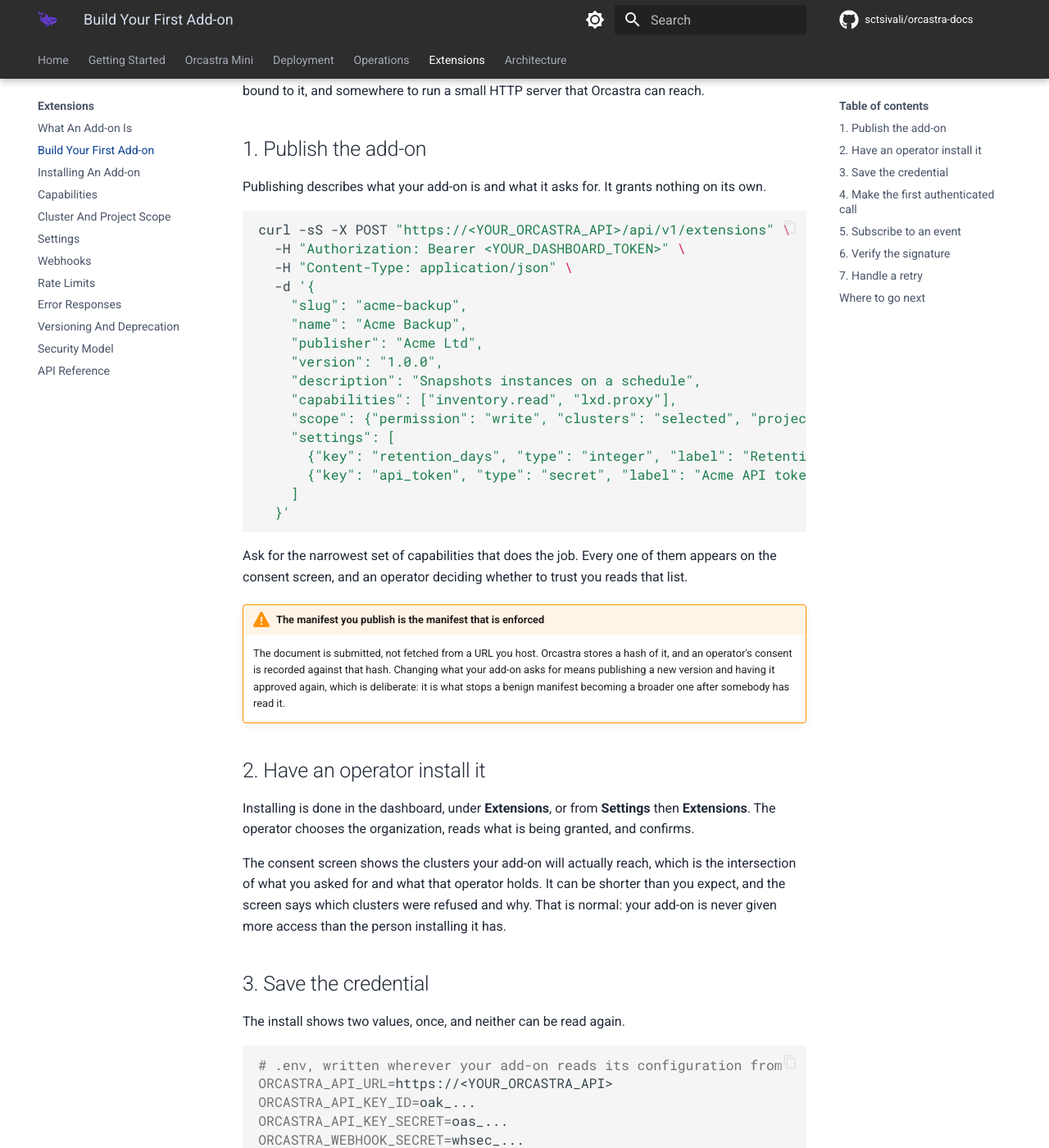
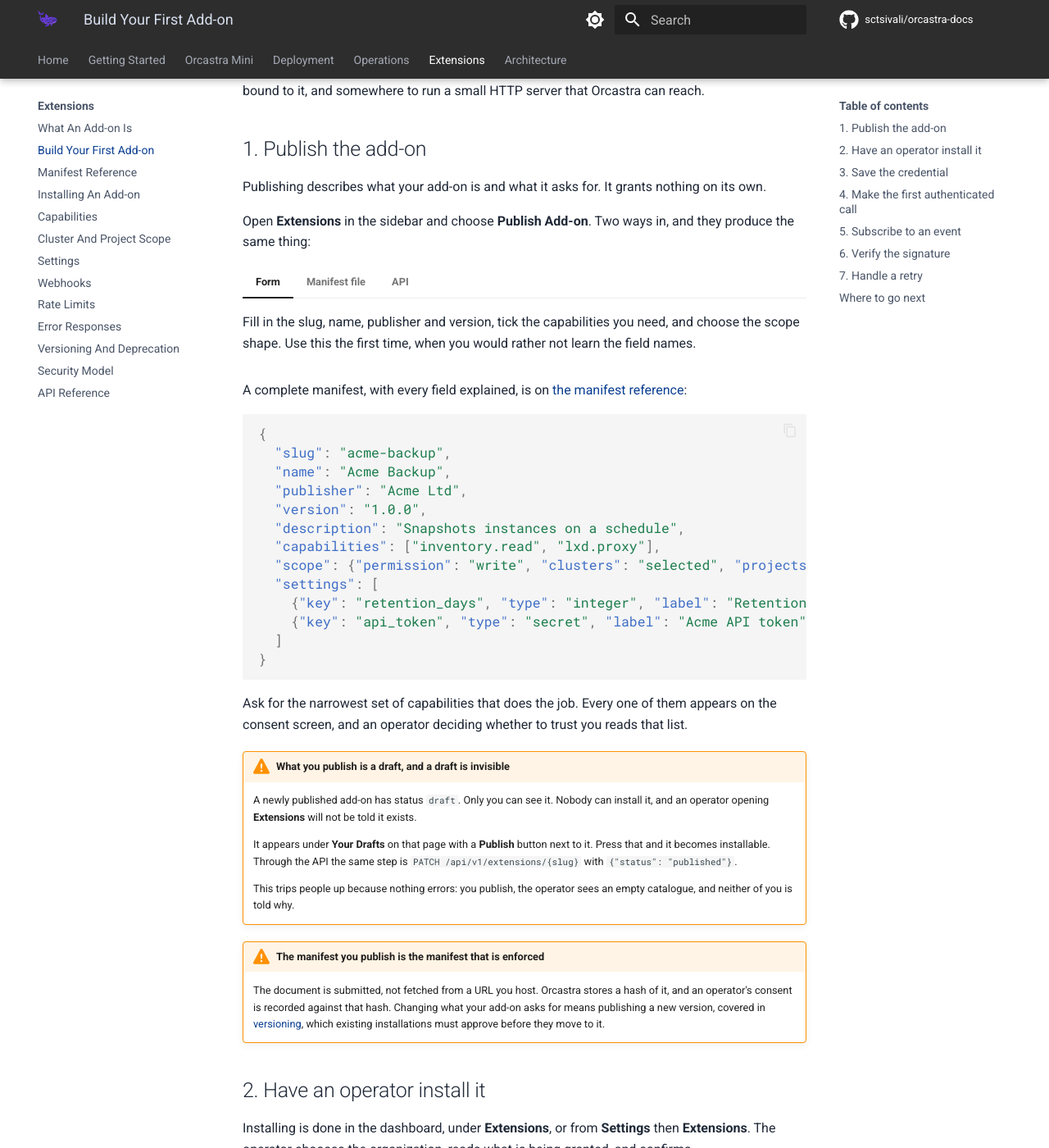
Before and after one commit to sctsivali/orcastra-docs, an MkDocs documentation site: the page built from docs/extensions/build-your-first-add-on.md, in a window 1280 px wide and 1400 px high, scrolled down 296 px. Shown: the whole window at 82% size. Built offline with MkDocs 1.6.1 and Material for MkDocs 9.7.7, drawn with Linux system fonts in a browser that asks for light colours; comment, search, counter and statistics services are not loaded; the version menu is left out; some of the changed text lies outside the part shown.

Commit message:
docs(extensions): make the tutorial completable, and document the manifest
Four things stopped a reader finishing it.

Publishing produces a draft, a draft is visible only to its owner, and the
word "draft" appeared nowhere in these pages. So an author published, the
operator opened Extensions, saw "No add-ons are published yet", and neither
of them was told why. Step 1 now leads with the dashboard, which needs no
token at all, and names the draft step and how to clear it.

YOUR_DASHBOARD_TOKEN was used in four commands and explained in none. The
API path now says what it is and where to find it, and says plainly that it
expires, which is part of why the UI is listed first.

"Publishing a new version" was instructed twice and was impossible. It is
possible now, and versioning.md documents what it does to installations
that already exist: they keep the reach they were granted, stay on the
version they consented to, and their operator approves the new manifest
before they move.

The API reference pointed readers at a committed document that does not
contain the tutorial's own calls. That is correct rather than an omission:
the document describes what an add-on's credential may call, and publishing
and installing are done by a person with a dashboard session. The page now
says so, because a boundary nobody states reads as a gap.

New: a manifest reference. Every field, its rule, and what an operator sees.
Four fields the backend accepts were documented nowhere at all, and the only
complete manifest in the docs was embedded in a curl body.

Also removes the magic installation id 7 from steps 5 and 6, and says where
the real one comes from.

Built with --strict.

````diff
--- a/docs/extensions/build-your-first-add-on.md
+++ b/docs/extensions/build-your-first-add-on.md
@@ -10,35 +10,77 @@
 
 Publishing describes what your add-on is and what it asks for. It grants nothing on its own.
 
-```bash
-curl -sS -X POST "https://<YOUR_ORCASTRA_API>/api/v1/extensions" \
-  -H "Authorization: Bearer <YOUR_DASHBOARD_TOKEN>" \
-  -H "Content-Type: application/json" \
-  -d '{
-    "slug": "acme-backup",
-    "name": "Acme Backup",
-    "publisher": "Acme Ltd",
-    "version": "1.0.0",
-    "description": "Snapshots instances on a schedule",
-    "capabilities": ["inventory.read", "lxd.proxy"],
-    "scope": {"permission": "write", "clusters": "selected", "projects": "selected"},
-    "settings": [
-      {"key": "retention_days", "type": "integer", "label": "Retention", "min": 1, "max": 90, "default": 7},
-      {"key": "api_token", "type": "secret", "label": "Acme API token", "required": true}
-    ]
-  }'
+Open **Extensions** in the sidebar and choose **Publish Add-on**. Two ways in, and they produce
+the same thing:
+
+=== "Form"
+
+    Fill in the slug, name, publisher and version, tick the capabilities you need, and choose the
+    scope shape. Use this the first time, when you would rather not learn the field names.
+
+=== "Manifest file"
+
+    Paste your manifest, or choose a `.json` file. Use this once the manifest lives in version
+    control, which is where it belongs, and whenever it declares settings fields or webhook
+    defaults: the form does not build those.
+
+=== "API"
+
+    ```bash
+    curl -sS -X POST "https://<YOUR_ORCASTRA_API>/api/v1/extensions" \
+      -H "Authorization: Bearer <YOUR_DASHBOARD_TOKEN>" \
+      -H "Content-Type: application/json" \
+      -d @manifest.json
+    ```
+
+    `<YOUR_DASHBOARD_TOKEN>` is the bearer token your dashboard session already uses. Open the
+    browser's developer tools, make any request in the dashboard, and copy the `Authorization`
+    header. It is a session token, so it expires; the UI above needs no token at all, which is why
+    it is listed first.
+
+A complete manifest, with every field explained, is on [the manifest reference](manifest.md):
+
+```json
+{
+  "slug": "acme-backup",
+  "name": "Acme Backup",
+  "publisher": "Acme Ltd",
+  "version": "1.0.0",
+  "description": "Snapshots instances on a schedule",
+  "capabilities": ["inventory.read", "lxd.proxy"],
+  "scope": {"permission": "write", "clusters": "selected", "projects": "selected"},
+  "settings": [
+    {"key": "retention_days", "type": "integer", "label": "Retention", "min": 1, "max": 90, "default": 7},
+    {"key": "api_token", "type": "secret", "label": "Acme API token", "required": true}
+  ]
+}
 ```
 
 Ask for the narrowest set of capabilities that does the job. Every one of them appears on the consent screen, and an operator deciding whether to trust you reads that list.
 
+!!! warning "What you publish is a draft, and a draft is invisible"
+    A newly published add-on has status `draft`. Only you can see it. Nobody can install it, and
+    an operator opening **Extensions** will not be told it exists.
+
+    It appears under **Your Drafts** on that page with a **Publish** button next to it. Press that
+    and it becomes installable. Through the API the same step is
+    `PATCH /api/v1/extensions/{slug}` with `{"status": "published"}`.
+
+    This trips people up because nothing errors: you publish, the operator sees an empty
+    catalogue, and neither of you is told why.
+
 !!! warning "The manifest you publish is the manifest that is enforced"
-    The document is submitted, not fetched from a URL you host. Orcastra stores a hash of it, and an operator's consent is recorded against that hash. Changing what your add-on asks for means publishing a new version and having it approved again, which is deliberate: it is what stops a benign manifest becoming a broader one after somebody has read it.
+    The document is submitted, not fetched from a URL you host. Orcastra stores a hash of it, and an operator's consent is recorded against that hash. Changing what your add-on asks for means publishing a new version, covered in [versioning](versioning.md), which existing installations must approve before they move to it.
 
 ## 2. Have an operator install it
 
 Installing is done in the dashboard, under **Extensions**, or from **Settings** then **Extensions**. The operator chooses the organization, reads what is being granted, and confirms.
 
 The consent screen shows the clusters your add-on will actually reach, which is the intersection of what you asked for and what that operator holds. It can be shorter than you expect, and the screen says which clusters were refused and why. That is normal: your add-on is never given more access than the person installing it has.
+
+They will hand you back two secrets and an installation id. If they forget the id, your own
+credential can tell you: `GET /extensions/self` returns it as `installation_id`, and steps 5 and 6
+need it.
 
 ## 3. Save the credential
 
@@ -104,7 +146,7 @@
 
 ```bash
 curl -sS -X POST \
-  "$ORCASTRA_API_URL/api/v1/extensions/installations/7/webhooks" \
+  "$ORCASTRA_API_URL/api/v1/extensions/installations/$INSTALLATION_ID/webhooks" \
   -H "Authorization: Bearer <YOUR_DASHBOARD_TOKEN>" \
   -H "Content-Type: application/json" \
   -d '{
@@ -119,7 +161,7 @@
 
 ```bash
 curl -sS -X POST \
-  "$ORCASTRA_API_URL/api/v1/extensions/installations/7/webhooks/1/verify" \
+  "$ORCASTRA_API_URL/api/v1/extensions/installations/$INSTALLATION_ID/webhooks/$SUBSCRIPTION_ID/verify" \
   -H "Authorization: Bearer <YOUR_DASHBOARD_TOKEN>"
 ```
 
--- a/mkdocs.yml
+++ b/mkdocs.yml
@@ -165,6 +165,7 @@
       - extensions/index.md
       - What An Add-on Is: extensions/overview.md
       - Build Your First Add-on: extensions/build-your-first-add-on.md
+      - Manifest Reference: extensions/manifest.md
       - Installing An Add-on: extensions/installing.md
       - Capabilities: extensions/capabilities.md
       - Cluster And Project Scope: extensions/scope.md
````
Also changed, not shown: docs/extensions/api-reference.md (+13 -0 lines), docs/extensions/manifest.md (added, +141 -0 lines), docs/extensions/orcastra-extensions-v1.yaml (+23 -23 lines), docs/extensions/scope.md (+3 -1 lines), docs/extensions/versioning.md (+17 -0 lines).
